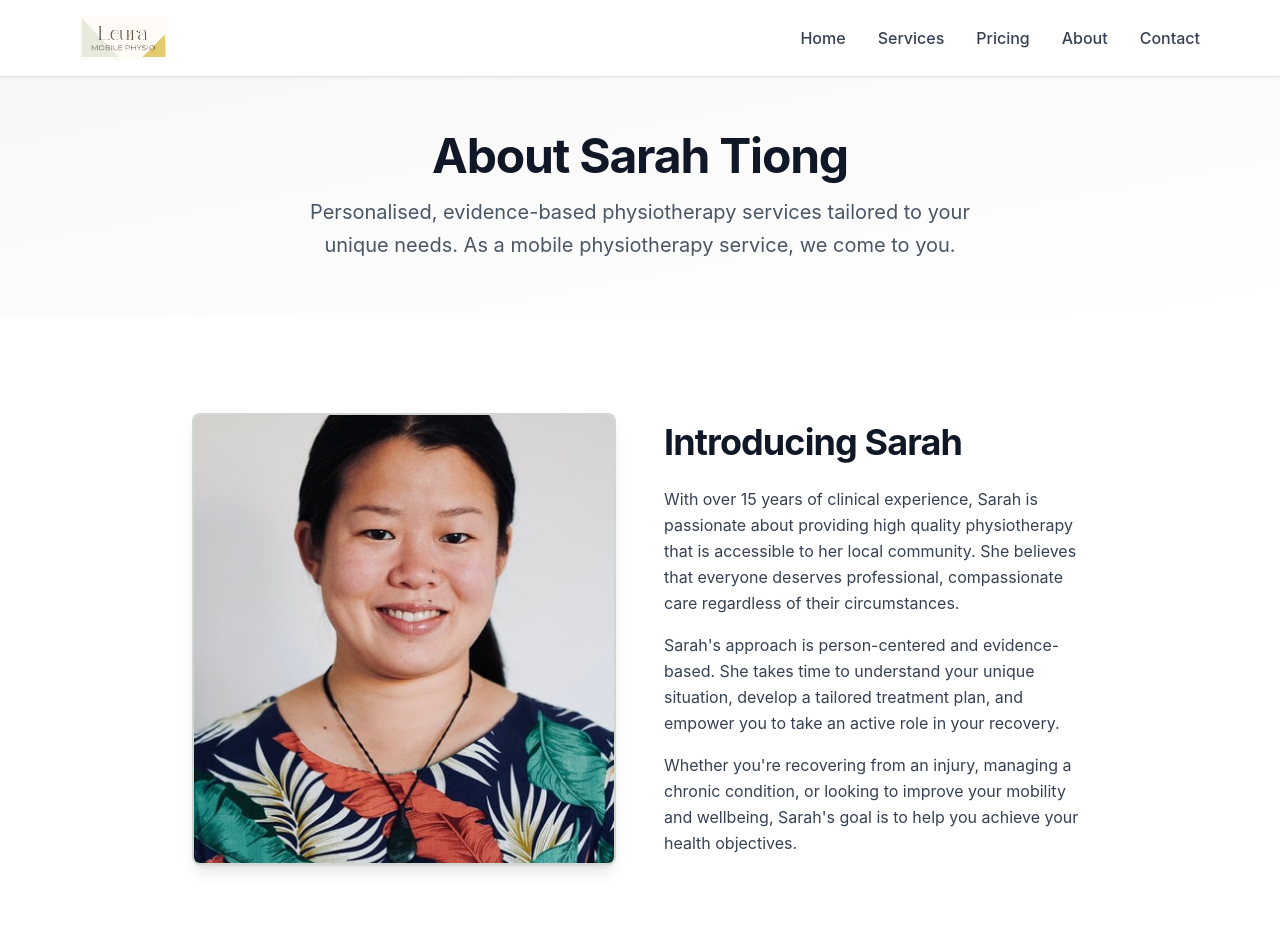
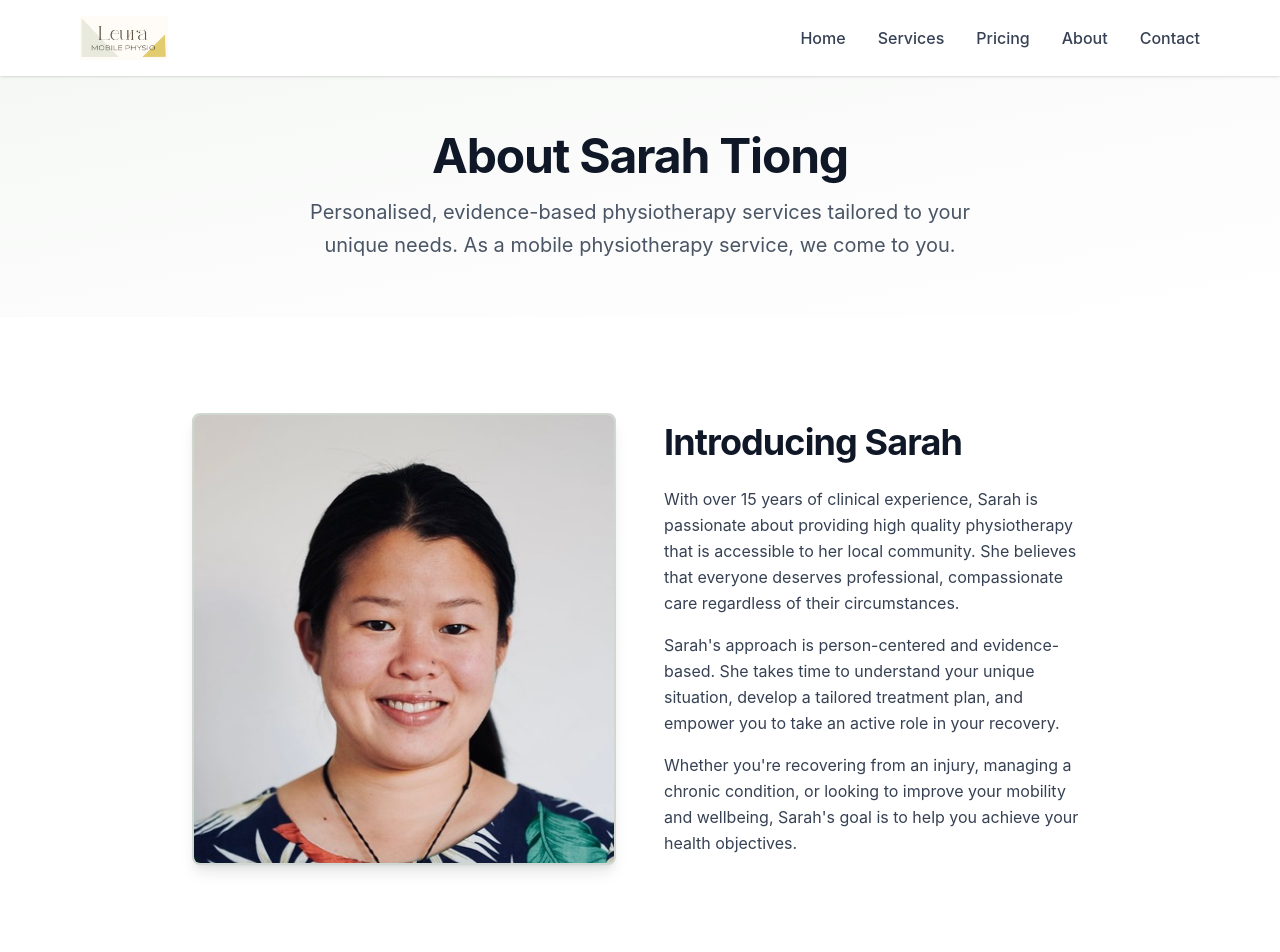
Before and after one commit to alexmantaut/leura-mobile-physio-web, a Next.js app: page /about in a window 1280 px wide. Shown: the top 952 px of the page. Built offline with nearby package versions, Linux system fonts and the light colour scheme.

Commit message:
fixed picture

```diff
--- a/src/app/about/page.tsx
+++ b/src/app/about/page.tsx
@@ -35,7 +35,7 @@ export default function AboutPage() {
                     alt="Sarah Tiong"
                     width={800}
                     height={1000}
-                    className="h-[28rem] w-full object-cover"
+                    className="h-[28rem] w-full object-cover object-top"
                     priority
                   />
                 </div>
```
